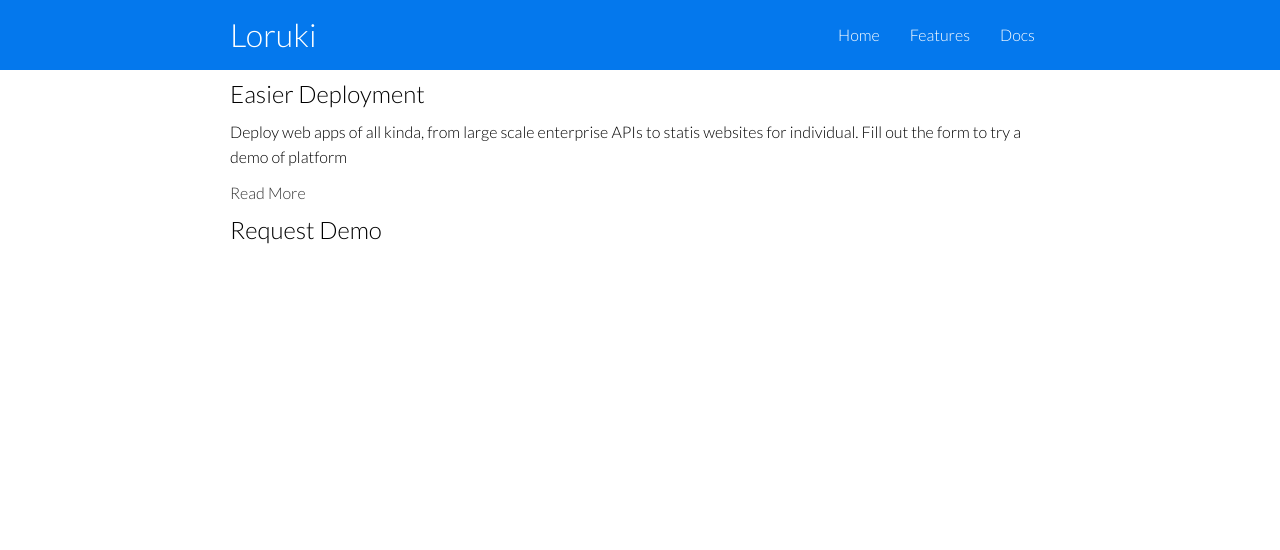
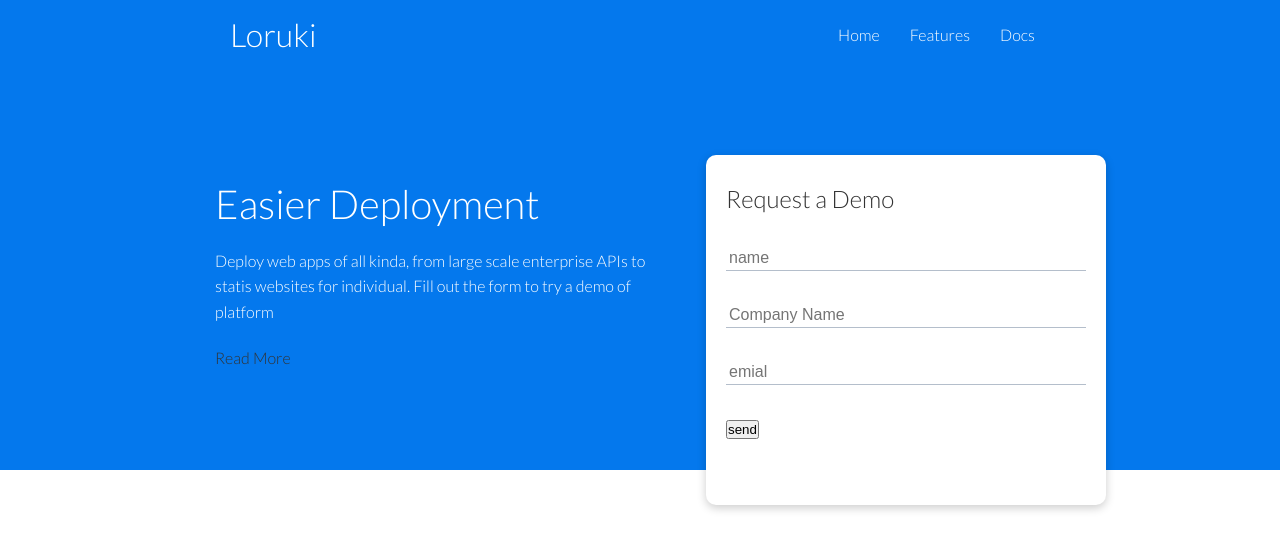
Before and after one commit to stetsonharding/Loruki, a plain HTML site: page index.html in a window 1280 px wide. Drawn offline with Linux system fonts and the light colour scheme.

Commit message:
latest updates

```diff
--- a/css/styles.css
+++ b/css/styles.css
@@ -1,4 +1,9 @@
 @import url('https://fonts.googleapis.com/css2?family=Lato:wght@300&display=swap');
+
+
+:root{
+    --primary-color: #0478ed;
+}
 
 *{
     box-sizing: border-box;
@@ -14,7 +19,6 @@ body{
 
 ul {
     list-style-type: none;
-
 }
 
 a{
@@ -28,16 +32,14 @@ h1,h2{
     margin: 10px 0;
 }
 
-p{
-    margin: 10px 0;
-}
-
 img{
     width: 100%;
 }
 
+
+/* Navigation */
 .navbar{
-    background-color: #0478ed;
+    background-color: var(--primary-color);
     color: #fff;
     height: 70px;
 }
@@ -60,11 +62,73 @@ img{
     justify-content: space-between;
 }
 
+/* Showcase */
+.showcase{
+    height: 400px;
+    background-color: var(--primary-color);
+    color: white;
+    position: relative;
+}
+
+.showcase h1{
+    font-size: 40px;
+}
+
+.showcase p{
+   margin: 20px 0;
+}
+
+.showcase .grid{
+    grid-template-columns: 55% 45%;
+    gap: 30px;
+    overflow: visible;
+}
+
+.showcase-form{
+    position: relative;
+    top:60px;
+    height: 350px;
+    width: 400px;
+    padding: 40px;
+    z-index: 100;
+    /* justify-self: flex-end; */
+}
+
+.showcase-form .form-control{
+    margin: 30px 0;
+}
+
+.showcase-form input[type="text"],
+.showcase-form input[type="email"]{
+  border: 0;
+  border-bottom: 1px solid #b4becb;
+  width: 100%;
+  padding: 3px;
+  font-size: 16px;
+}
+
+.showcase-form input:focus{
+    outline: none;
+}
+/* utilities */
 .container{
     max-width: 1100px;
     margin: 0 auto;
     overflow: auto;
     padding: 0 140px;
+}
+
+.card{
+    background-color:#fff;
+    border-radius: 10px;
+    box-shadow: 0 3px 10px rgba(0,0,0,0.2);
+    color: #333;
+    padding: 20px;
+    margin: 10px;
+}
+
+.btn{
+    display: inline-block;
 }
 
 .flex{
@@ -73,5 +137,14 @@ img{
     justify-content: center;
     align-items: center;
     justify-content: flex-start;
-    height: 100%
+    height: 100%;
 }
+
+.grid{
+    display: grid;
+    grid-template-columns: repeat(2, 1fr);
+    gap: 20px;
+    height: 100%;
+    justify-content: center;
+    align-items: center;
+}
--- a/index.html
+++ b/index.html
@@ -39,12 +39,18 @@
         </div>
 
         <div class="showcase-form card">
-            <h2>Request Demo</h2>
+            <h2>Request a Demo</h2>
             <form>
                 <div class="form-control">
-
-
+                    <input required type="text" name="name" placeholder="name" class="type">
                 </div>
+                <div class="form-control">
+                    <input required type="text" name="Company" placeholder="Company Name" class="type">
+                </div>
+                <div class="form-control">
+                    <input required type="text" name="email" placeholder="emial" class="type">
+                </div>
+                <input type="button" class="btn btn-primary" value="send">
             </form>
 
         </div>
```
